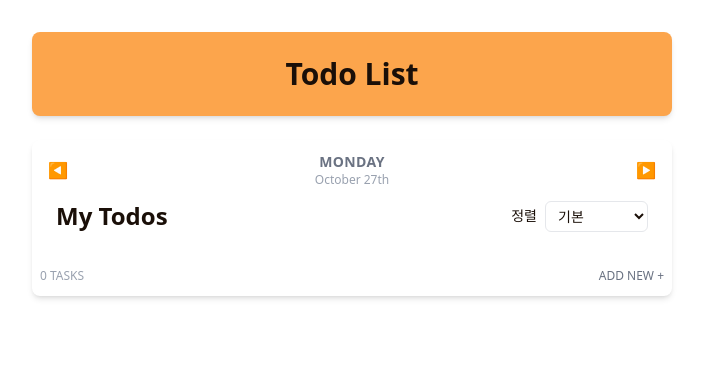
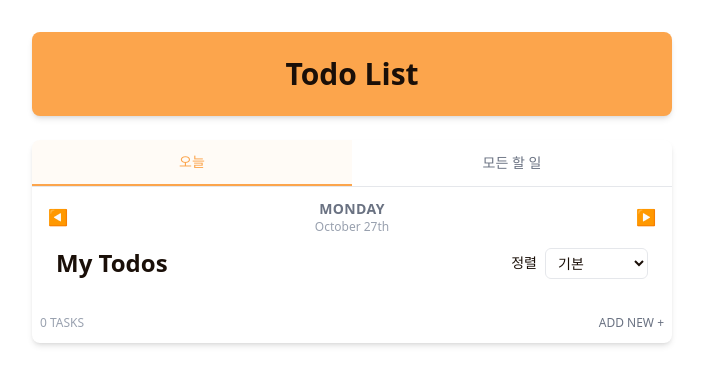
Before and after one commit to Anas-wg/todoList, a React (Vite) app: page / in a window 1280 px wide. Shown: the top 384 px of the page, without its empty margins (288-991 px from the left). Built offline with nearby package versions, Linux system fonts and the light colour scheme.

Commit message:
[FEAT]: 모든 todolist 목록 확인 탭추가

```diff
--- a/src/App.tsx
+++ b/src/App.tsx
@@ -14,10 +14,12 @@ function App() {
   // Editing state kept for potential future use; currently not used in FAB-less layout
   const [, setIsEditingAny] = useState(false);
   const [selectedDate, setSelectedDate] = useState<Date>(new Date());
+  const [viewMode, setViewMode] = useState<"today" | "all">("today");
   const sortedTodos = useSortedTodos(todos, sortBy);
 
-  // 마감일이 없는 할 일은 항상 표시, 있는 경우 선택된 날짜와 동일한 날짜만 표시
+  // 뷰 모드에 따라 필터링
   const filteredTodos = sortedTodos.filter((todo) => {
+    if (viewMode === "all") return true; // 모든 할 일 보기
     if (!todo.dueDate) return true; // 마감일이 없으면 항상 표시
     const todoDate = new Date(todo.dueDate);
     return todoDate.toDateString() === selectedDate.toDateString();
@@ -31,6 +33,32 @@ function App() {
         </header>
         <main className="space-y-4 md:space-y-6">
           <section className="bg-card p-0 md:p-0 rounded-lg shadow-md overflow-hidden">
+            {/* 탭 네비게이션 */}
+            <div className="flex border-b border-border">
+              <button
+                onClick={() => setViewMode("today")}
+                className={`flex-1 py-3 px-4 text-sm font-medium transition-colors ${
+                  viewMode === "today"
+                    ? "text-brand border-b-2 border-brand bg-brand/5"
+                    : "text-gray-500 hover:text-gray-700 hover:bg-gray-50"
+                }`}
+              >
+                오늘
+              </button>
+              <button
+                onClick={() => setViewMode("all")}
+                className={`flex-1 py-3 px-4 text-sm font-medium transition-colors ${
+                  viewMode === "all"
+                    ? "text-brand border-b-2 border-brand bg-brand/5"
+                    : "text-gray-500 hover:text-gray-700 hover:bg-gray-50"
+                }`}
+              >
+                모든 할 일
+              </button>
+            </div>
+
+            {/* 날짜 헤더는 오늘 보기일 때만 표시 */}
+            {viewMode === "today" && (
               <DayHeader
                 date={selectedDate}
                 onPrev={() =>
@@ -52,6 +80,7 @@ function App() {
                   )
                 }
               />
+            )}
             <div className="px-4 md:px-6 pb-2">
               <div className="flex items-center justify-between mb-4">
                 <h2 className="text-xl md:text-2xl font-semibold text-fg">
```
Lines whose indentation alone changed are shown as unchanged.
